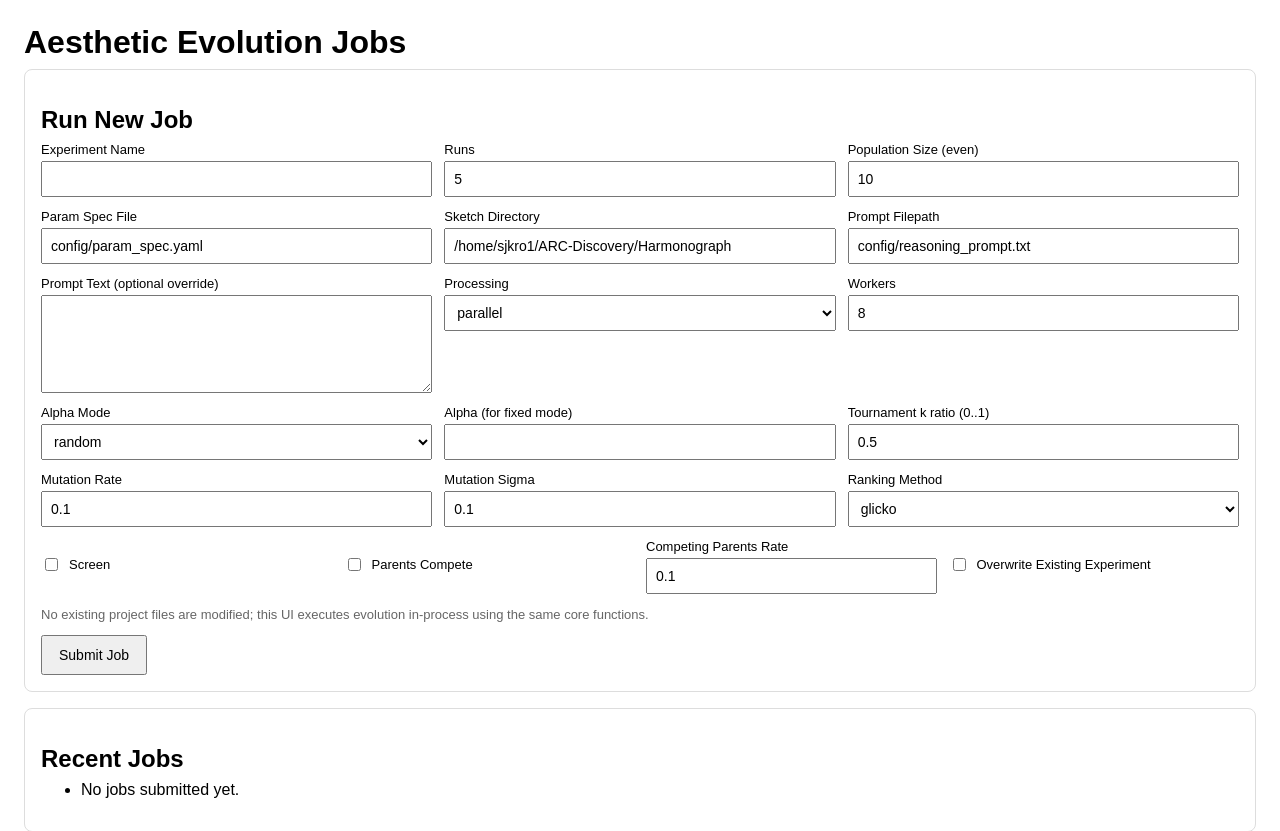
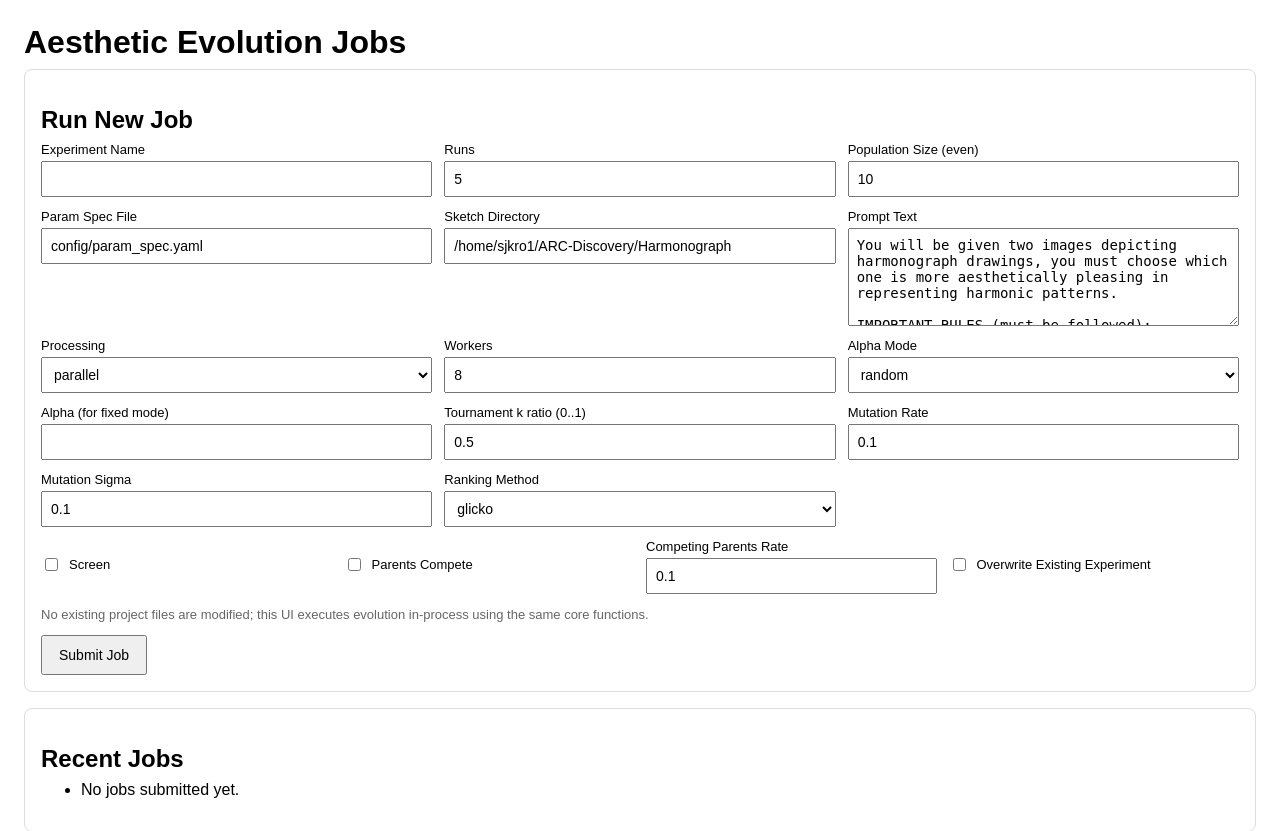
Before and after one commit to SensiLab/aesthetic-evolution, a Flask app: page / in a window 1280 px wide. Shown: the top 831 px of the page. Run offline with Flask 3, Linux system fonts and the light colour scheme.

Commit message:
added prompt saving functionality and removed prompt file input from webapp

```diff
--- a/config/experiment_config.yaml
+++ b/config/experiment_config.yaml
@@ -1,6 +1,6 @@
 
 job:
-  experiment_name: "plot-memory-test-1"
+  experiment_name: "prompt-save-test"
   param_spec_file: "config/param_spec.yaml"
   sketch_dir: "/home/sjkro1/ARC-Discovery/Harmonograph" # insert user sketch path here
   prompt_filepath: "config/reasoning_prompt.txt"
@@ -11,7 +11,7 @@ job:
 evo:
   alpha_mode: "biased" # fixed | random | biased
   alpha: 0.5
-  runs: 10
+  runs: 5
   population_size: 26
   mutation_rate: 0.1 # chance of single attribute mutating
   mutation_sigma: 0.1 # sd of guassian noise added to continuous variables
--- a/webapp/app.py
+++ b/webapp/app.py
@@ -12,6 +12,9 @@ def create_app() -> Flask:
     app = Flask(__name__, template_folder=str(Path(__file__).resolve().parent / "templates"))
     service = JobService(workspace_root=workspace_root)
 
+    default_prompt_path = workspace_root / "config" / "reasoning_prompt.txt"
+    default_prompt_text = default_prompt_path.read_text(encoding="utf-8") if default_prompt_path.exists() else ""
+
     @app.get("/")
     def index():
         return render_template(
@@ -22,7 +25,7 @@ def create_app() -> Flask:
                 "runs": 5,
                 "population_size": 10,
                 "param_spec_file": "config/param_spec.yaml",
-                "prompt_filepath": "config/reasoning_prompt.txt",
+                "prompt_text": default_prompt_text,
                 "processing": "parallel",
                 "screen": False,
                 "workers": 8,
--- a/webapp/models.py
+++ b/webapp/models.py
@@ -13,8 +13,7 @@ class WebJobConfig:
     population_size: int
     param_spec_file: str
     sketch_dir: str
-    prompt_filepath: str | None
-    prompt_text: str | None
+    prompt_text: str
     processing: str
     screen: bool
     workers: int
@@ -29,13 +28,12 @@ class WebJobConfig:
     overwrite: bool = False
 
     def snapshot(self) -> dict[str, Any]:
-        prompt_ref = self.prompt_filepath if self.prompt_filepath else "<inline prompt>"
         return {
             "job": {
                 "experiment_name": self.experiment_name,
                 "param_spec_file": self.param_spec_file,
                 "sketch_dir": self.sketch_dir,
-                "prompt_filepath": prompt_ref,
+                "prompt_source": "web_input",
                 "processing": self.processing,
                 "screen": self.screen,
                 "workers": self.workers,
--- a/webapp/service.py
+++ b/webapp/service.py
@@ -178,15 +178,7 @@ class JobService:
         return getattr(config, field_name)
 
     def _resolve_prompt(self, config: WebJobConfig) -> str:
-        if config.prompt_text:
-            return config.prompt_text
-
-        assert config.prompt_filepath is not None
-        prompt_path = self._resolve_path(config.prompt_filepath)
-        if not prompt_path.exists() or not prompt_path.is_file():
-            raise ValidationError(f"Prompt file '{config.prompt_filepath}' not found.")
-
-        return prompt_path.read_text(encoding="utf-8")
+        return config.prompt_text
 
     def _parse_config(self, payload: dict[str, Any]) -> WebJobConfig:
         alpha_mode = str(payload.get("alpha_mode", "")).strip()
@@ -208,9 +200,12 @@ class JobService:
             raise ValidationError("experiment_name contains invalid filesystem characters")
 
         prompt_filepath = str(payload.get("prompt_filepath", "")).strip() or None
-        prompt_text = str(payload.get("prompt_text", "")).strip() or None
-        if prompt_filepath is None and prompt_text is None:
-            raise ValidationError("Provide either prompt_filepath or prompt_text")
+        if prompt_filepath is not None:
+            raise ValidationError("prompt_filepath is not supported; provide prompt_text only")
+
+        prompt_text = str(payload.get("prompt_text", "")).strip()
+        if not prompt_text:
+            raise ValidationError("prompt_text is required")
 
         alpha = payload.get("alpha")
         if alpha in ("", None):
@@ -274,18 +269,12 @@ class JobService:
         if not sketch_path.exists() or not sketch_path.is_dir():
             raise ValidationError(f"sketch_dir '{sketch_dir}' not found")
 
-        if prompt_filepath is not None:
-            resolved_prompt_path = self._resolve_path(prompt_filepath)
-            if not resolved_prompt_path.exists() or not resolved_prompt_path.is_file():
-                raise ValidationError(f"prompt_filepath '{prompt_filepath}' not found")
-
         config = WebJobConfig(
             experiment_name=experiment_name,
             runs=runs,
             population_size=population_size,
             param_spec_file=str(spec_path),
             sketch_dir=str(sketch_path),
-            prompt_filepath=str(self._resolve_path(prompt_filepath)) if prompt_filepath else None,
             prompt_text=prompt_text,
             processing=processing,
             screen=self._to_bool(payload.get("screen", False)),
--- a/webapp/templates/index.html
+++ b/webapp/templates/index.html
@@ -32,9 +32,8 @@
 
         <div class="row"><label>Param Spec File</label><input name="param_spec_file" value="{{ defaults.param_spec_file }}" required /></div>
         <div class="row"><label>Sketch Directory</label><input name="sketch_dir" value="{{ defaults.sketch_dir }}" required /></div>
-        <div class="row"><label>Prompt Filepath</label><input name="prompt_filepath" value="{{ defaults.prompt_filepath }}" /></div>
+        <div class="row"><label>Prompt Text</label><textarea name="prompt_text" required>{{ defaults.prompt_text }}</textarea></div>
 
-        <div class="row"><label>Prompt Text (optional override)</label><textarea name="prompt_text"></textarea></div>
         <div class="row"><label>Processing</label>
           <select name="processing">
             <option value="serial" {% if defaults.processing == 'serial' %}selected{% endif %}>serial</option>
```
Also changed, not shown: aesthetic_evolution/generate_designs.py (+17 -4 lines), webapp/README.md, 1 other file.
